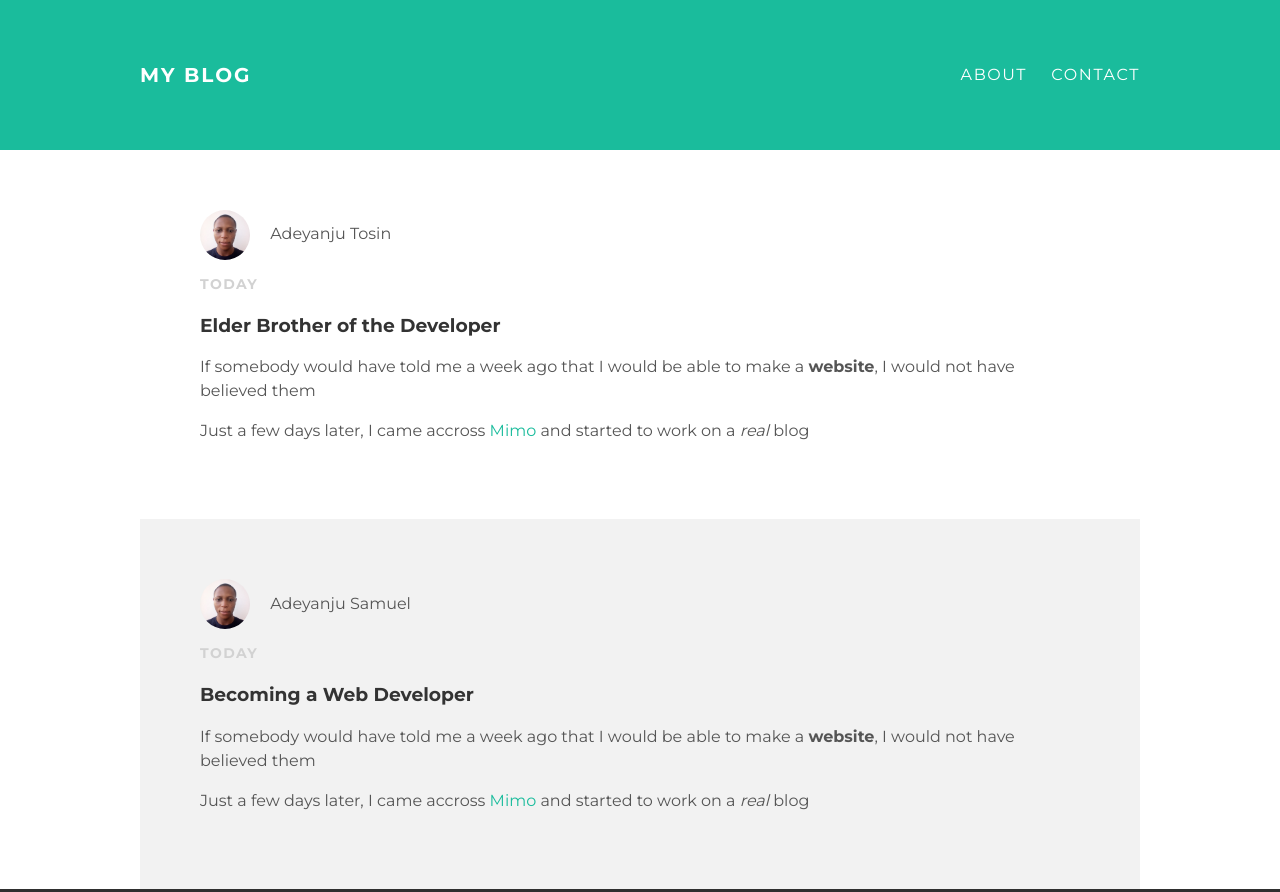
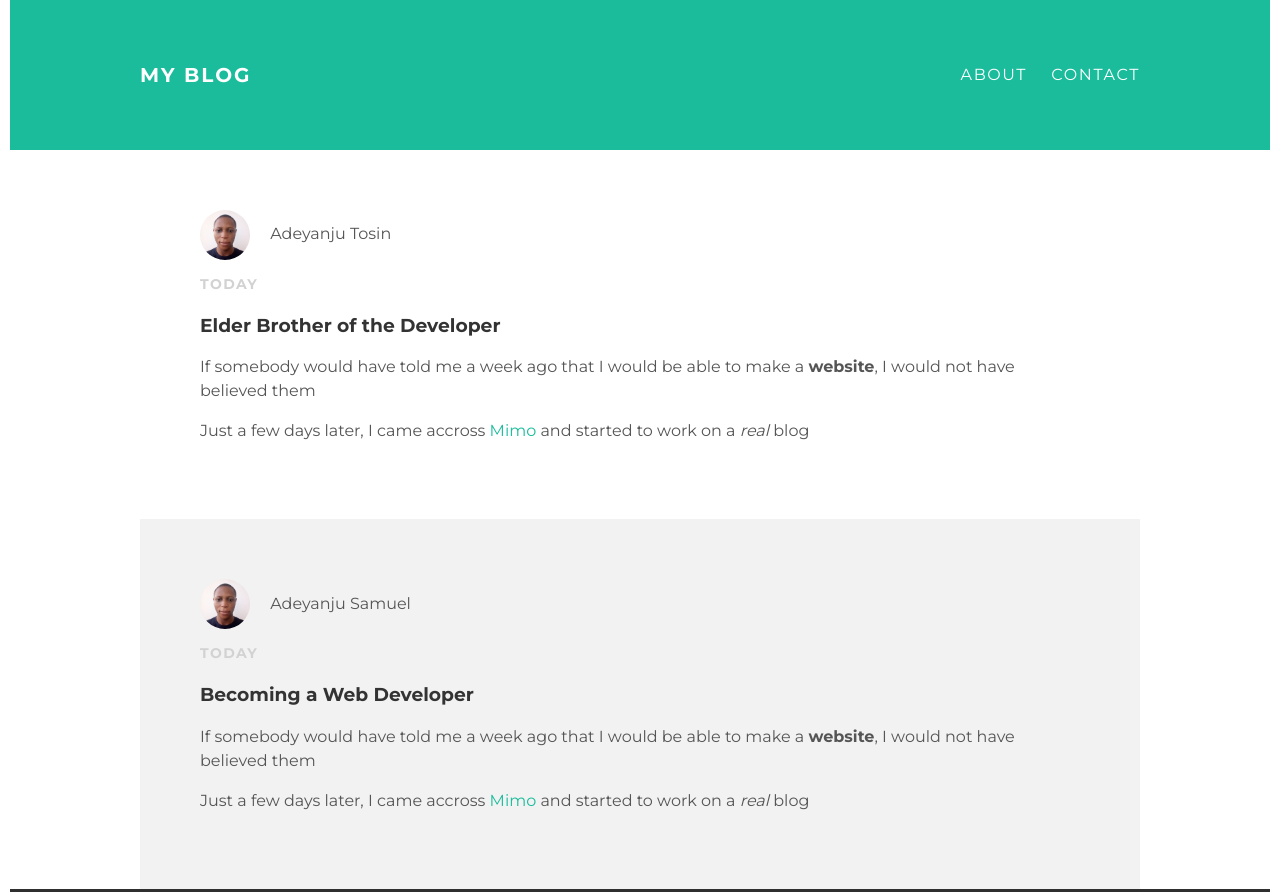
Before and after one commit to Neyoshegz/neyoshegz.github.io, a plain HTML site: page index.html in a window 1280 px wide. Shown: the top 892 px of the page. Drawn offline with Linux system fonts and the light colour scheme.

Commit message:
Update style.css

```diff
--- a/style.css
+++ b/style.css
@@ -1,7 +1,7 @@
 @import url(http://fonts.googleapis.com/css?family=Montserrat:400,700);
 body{
 	color: #555;
-	margin: 0;
+	margin: 0 10px;
 	font-family: Montserrat, sans-serif;
 }
 #header	{
```
